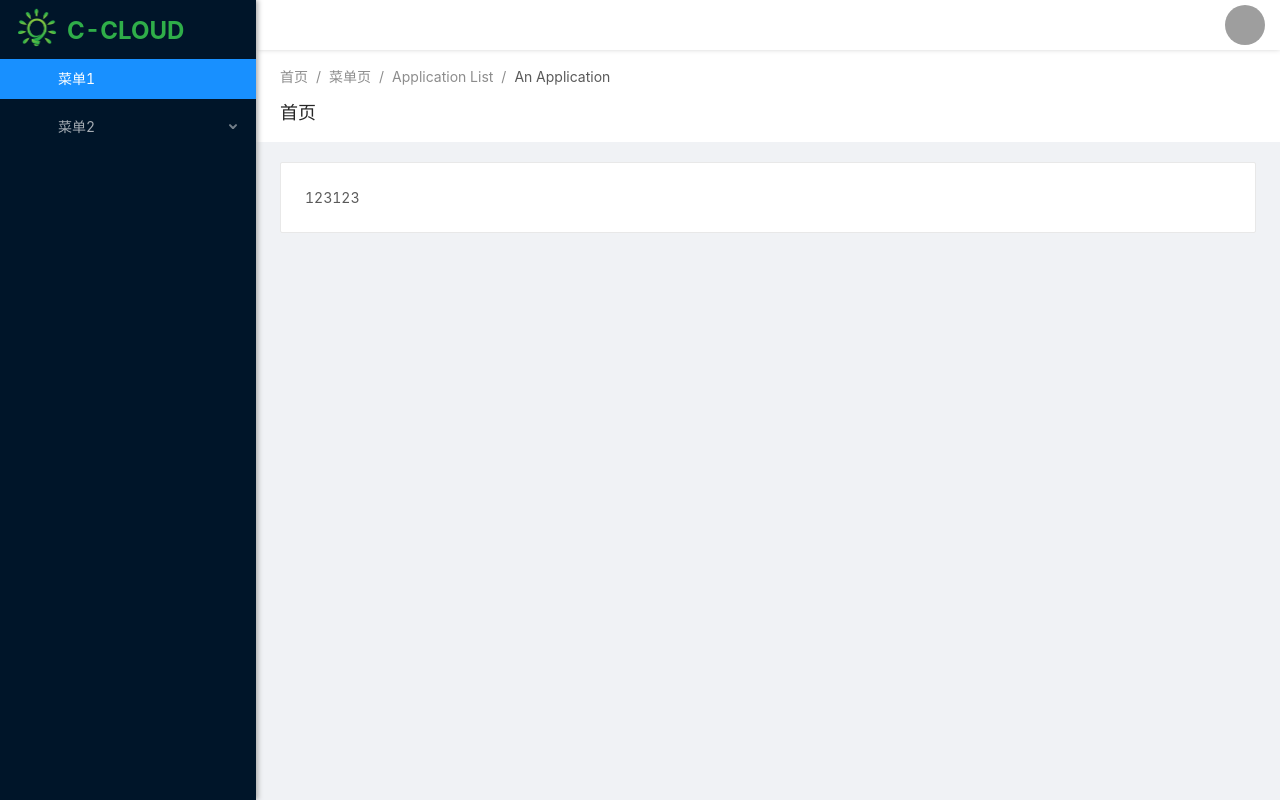
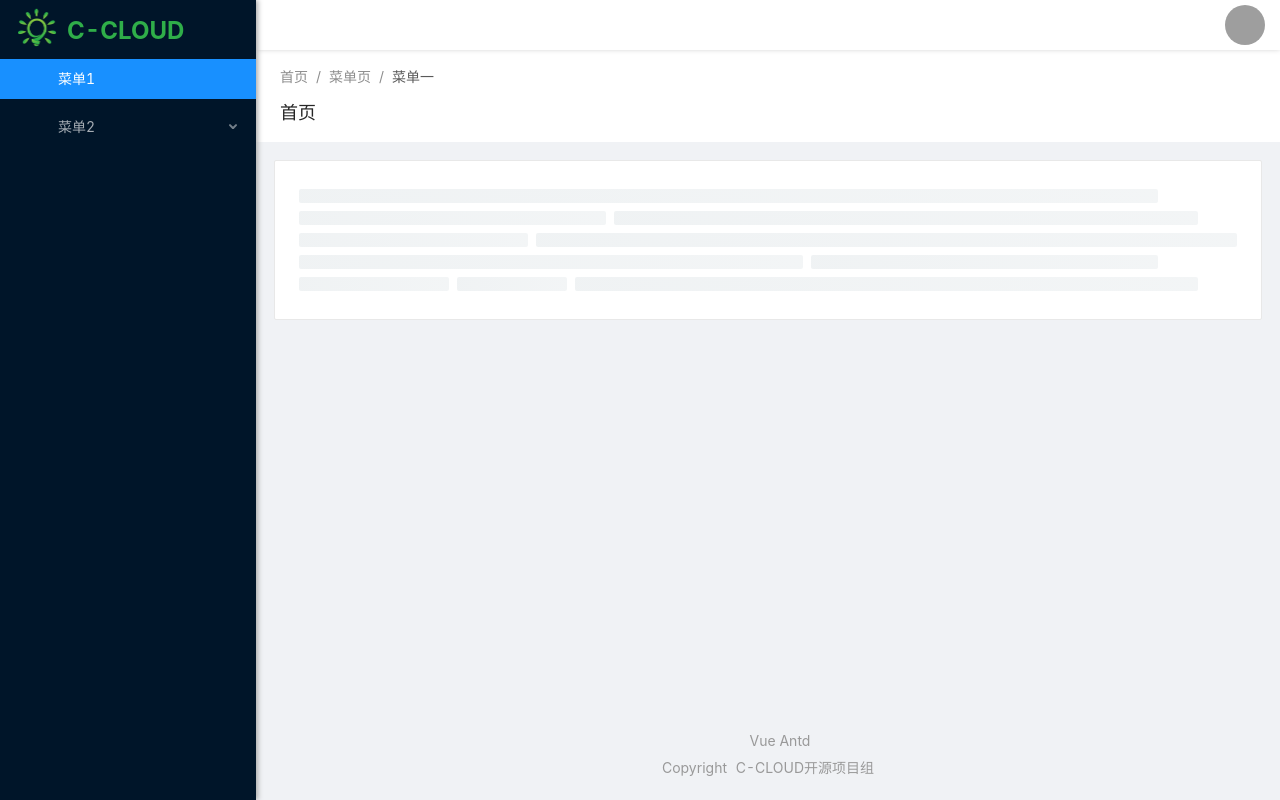
Before and after one commit to iwangjie/ccloud-web, a Vue app: page /home in a window 1280 px wide. Built offline with nearby package versions, Linux system fonts and the light colour scheme; grey boxes are pictures that could not be loaded.

Commit message:
添加footer

```diff
--- /dev/null
+++ b/src/components/Footer/index.vue
@@ -0,0 +1,42 @@
+<!--
+ * @Description: 页脚组件
+ * @Author: kcz
+ * @Date: 2020-02-29 09:42:06
+ * @LastEditors: kcz
+ * @LastEditTime: 2020-02-29 10:01:09
+ -->
+<template>
+  <div class="footer">
+    <div class="links">
+      <a><a-icon type="github" target="github" /></a>
+      <a href="https://ant.design/" target="ant">Vue Antd</a>
+    </div>
+    <div class="copyright">
+      Copyright
+      <a-icon type="copyright" />
+      <span>C-CLOUD开源项目组</span>
+    </div>
+  </div>
+</template>
+<style lang="less" scoped>
+.footer {
+  height: 90px;
+  padding: 20px;
+  .links {
+    display: flex;
+    justify-content: center;
+    > a {
+      margin: 0 12px;
+      color: #999;
+    }
+  }
+  .copyright {
+    text-align: center;
+    padding: 6px 0 0;
+    color: #999;
+    >span{
+      padding-left: 5px;
+    }
+  }
+}
+</style>
--- a/src/styles/layout.less
+++ b/src/styles/layout.less
@@ -53,9 +53,12 @@
       //  margin-top: 1px;
      }
      .layout-router-view-box{
-       padding: 20px 24px;
+       padding: 18px;
      }
    }
+   .layout-footer{
+     background: #f0f2f5;
+  }
  }
 }
 
--- a/src/views/home/index.vue
+++ b/src/views/home/index.vue
@@ -3,11 +3,24 @@
  * @Author: kcz
  * @Date: 2020-02-28 20:31:55
  * @LastEditors: kcz
- * @LastEditTime: 2020-02-29 09:34:27
+ * @LastEditTime: 2020-02-29 09:45:05
  -->
 <template>
   <a-card :loading="loading">
-    123123
+    <ul>
+      <li>test</li>
+      <li>test</li>
+      <li>test</li>
+      <li>test</li>
+      <li>test</li>
+      <li>test</li>
+      <li>test</li>
+      <li>test</li>
+      <li>test</li>
+      <li>test</li>
+      <li>test</li>
+      <li>test</li>
+    </ul>
   </a-card>
 </template>
 <script>
@@ -15,7 +28,7 @@ export default {
   name: 'home',
   data () {
     return {
-
+      loading: true
     }
   }
 }
--- a/src/views/layout/index.vue
+++ b/src/views/layout/index.vue
@@ -3,7 +3,7 @@
  * @Author: kcz
  * @Date: 2020-02-23 21:12:19
  * @LastEditors: kcz
- * @LastEditTime: 2020-02-29 09:31:52
+ * @LastEditTime: 2020-02-29 09:42:52
  -->
 <template>
   <div class="layout-main">
@@ -20,8 +20,8 @@
           <a-dropdown :trigger="['click']">
             <a class="avatar" href="#">
               <div>
-              <img src="http://cdn.kcz66.com/%E5%A4%B4%E5%83%8F.jpg" alt />
-              <!-- <a-icon type="down" /> -->
+                <img src="http://cdn.kcz66.com/%E5%A4%B4%E5%83%8F.jpg" alt />
+                <!-- <a-icon type="down" /> -->
               </div>
             </a>
             <a-menu slot="overlay">
@@ -47,18 +47,26 @@
           <router-view></router-view>
         </div>
       </div>
+
+      <!-- 页脚 start -->
+      <div class="layout-footer">
+        <cFooter />
+      </div>
+      <!-- 页脚 end -->
     </div>
   </div>
 </template>
 <script>
 import { mapGetters } from 'vuex'
 import cMenu from '@/components/Menu/index.vue'
+import cFooter from '@/components/Footer/index.vue'
 import cBreadcrumb from './module/breadcrumb'
 // console.log(cMenu)
 export default {
   components: {
     cMenu,
-    cBreadcrumb
+    cBreadcrumb,
+    cFooter
   },
   computed: {
     ...mapGetters(['collapsed'])
--- a/src/views/layout/module/breadcrumb.vue
+++ b/src/views/layout/module/breadcrumb.vue
@@ -3,13 +3,12 @@
  * @Author: kcz
  * @Date: 2020-02-29 09:11:10
  * @LastEditors: kcz
- * @LastEditTime: 2020-02-29 09:30:34
+ * @LastEditTime: 2020-02-29 09:37:25
  -->
 <template>
   <a-breadcrumb>
     <a-breadcrumb-item>首页</a-breadcrumb-item>
     <a-breadcrumb-item><a href="">菜单页</a></a-breadcrumb-item>
-    <a-breadcrumb-item><a href="">Application List</a></a-breadcrumb-item>
-    <a-breadcrumb-item>An Application</a-breadcrumb-item>
+    <a-breadcrumb-item><a href="">菜单一</a></a-breadcrumb-item>
   </a-breadcrumb>
 </template>
```
